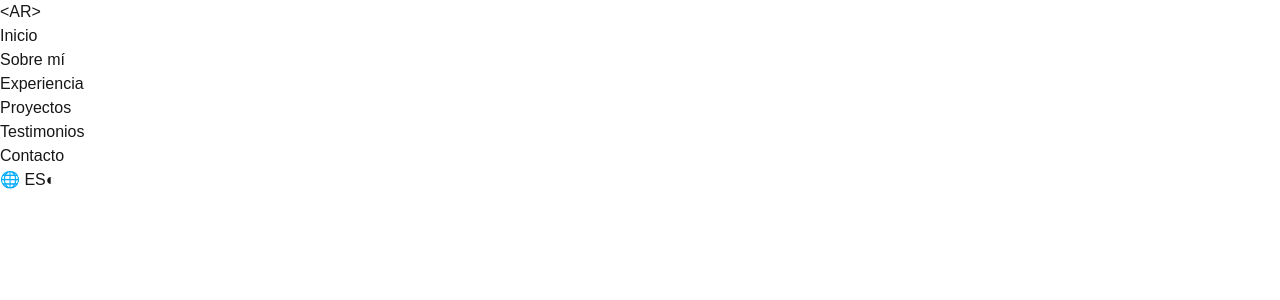
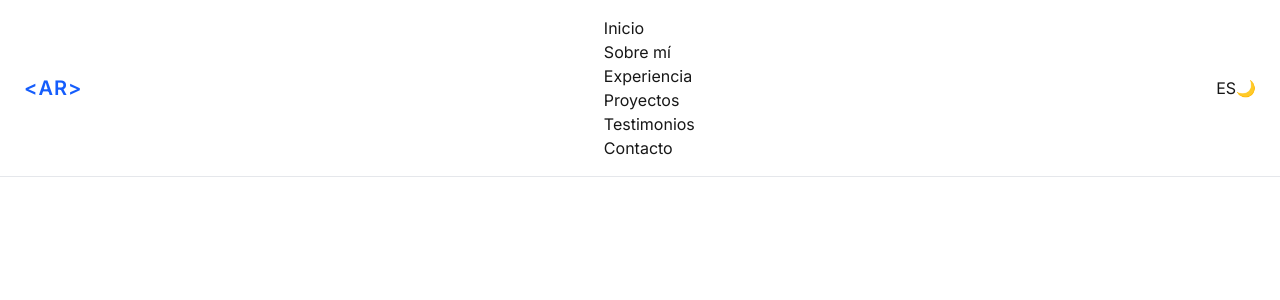
Before and after one commit to AndresRios123/Portfolio, a Next.js app: page / in a window 1280 px wide. Shown: the top 300 px of the page. Built offline with nearby package versions, Linux system fonts and the light colour scheme.

Commit message:
feature/Estilos-Logo-Navbar

```diff
--- a/app/components/layout/Navbar.tsx
+++ b/app/components/layout/Navbar.tsx
@@ -1,3 +1,5 @@
+import Link from "next/link";
+
 const navLinks = [
   { label: "Inicio", href: "#inicio" },
   { label: "Sobre mí", href: "#sobre-mi" },
@@ -7,13 +9,14 @@ const navLinks = [
   { label: "Contacto", href: "#contacto" },
 ];
 
-export default function NavBar(){
-    return(
-        <header>
-            <nav>
-
+export default function Navbar() {
+  return (
+    <header className="w-full border-b border-gray-200">
+      <nav className="mx-auto flex max-w-7xl items-center justify-between px-6 py-4">
         <div>
-                    <a href="/">{"<AR>"}</a>
+          <Link href="/" className="text-blue-600 font-semibold text-xl tracking-wider transition hover:opacity-80">
+            {"<AR>"}
+          </Link>
         </div>
 
         <ul>
@@ -25,10 +28,10 @@ export default function NavBar(){
         </ul>
 
         <div>
-                    <button type="button">🌐 ES</button>
-                    <button type="button">◐</button>
+          <button type="button">ES</button>
+          <button type="button">🌙</button>
         </div>
       </nav>
     </header>
-    )
+  );
 }
--- a/app/layout.tsx
+++ b/app/layout.tsx
@@ -1,14 +1,8 @@
 import type { Metadata } from "next";
-import { Geist, Geist_Mono } from "next/font/google";
+import { Inter } from "next/font/google";
 import "./globals.css";
 
-const geistSans = Geist({
-  variable: "--font-geist-sans",
-  subsets: ["latin"],
-});
-
-const geistMono = Geist_Mono({
-  variable: "--font-geist-mono",
+const inter = Inter({
   subsets: ["latin"],
 });
 
@@ -23,11 +17,10 @@ export default function RootLayout({
   children: React.ReactNode;
 }>) {
   return (
-    <html
-      lang="en"
-      className={`${geistSans.variable} ${geistMono.variable} h-full antialiased`}
-    >
-      <body className="min-h-full flex flex-col">{children}</body>
+    <html lang="en" className="h-full antialiased">
+      <body className={`${inter.className} min-h-full flex flex-col`}>
+        {children}
+      </body>
     </html>
   );
 }
```
Lines whose indentation alone changed are shown as unchanged.
